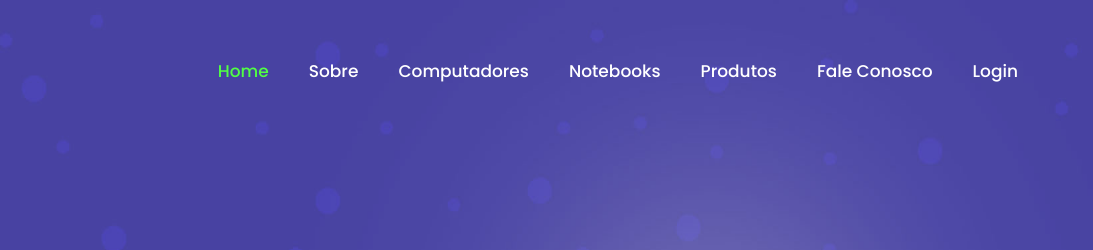
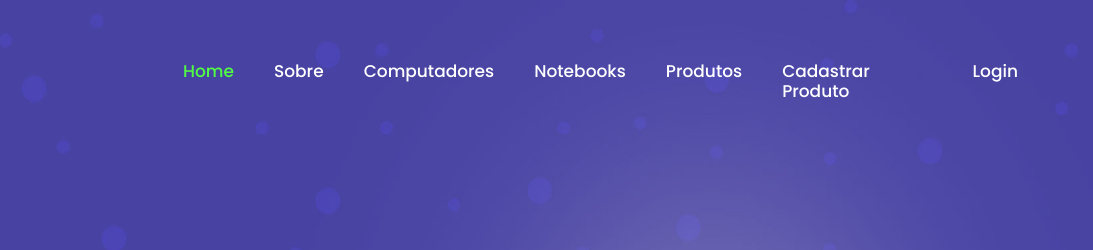
Before and after one commit to Sercundo/BSInformatica, a website: page index.html in a window 1280 px wide. Shown: the top 250 px of the page, 187-1280 px from the left. Drawn offline with nearby package versions, Linux system fonts and the light colour scheme.

Commit message:
Update index.html

```diff
--- a/index.html
+++ b/index.html
@@ -72,7 +72,7 @@
                                  <a class="nav-link" href="product.html">Produtos</a>
                               </li>
                               <li class="nav-item">
-                                 <a class="nav-link" href="contact.html">Fale Conosco</a>
+                                 <a class="nav-link" href="Add.html">Cadastrar Produto</a>
                               </li>
                               <li class="nav-item">
                                  <a class="nav-link" href="login.html">Login</a>
```
